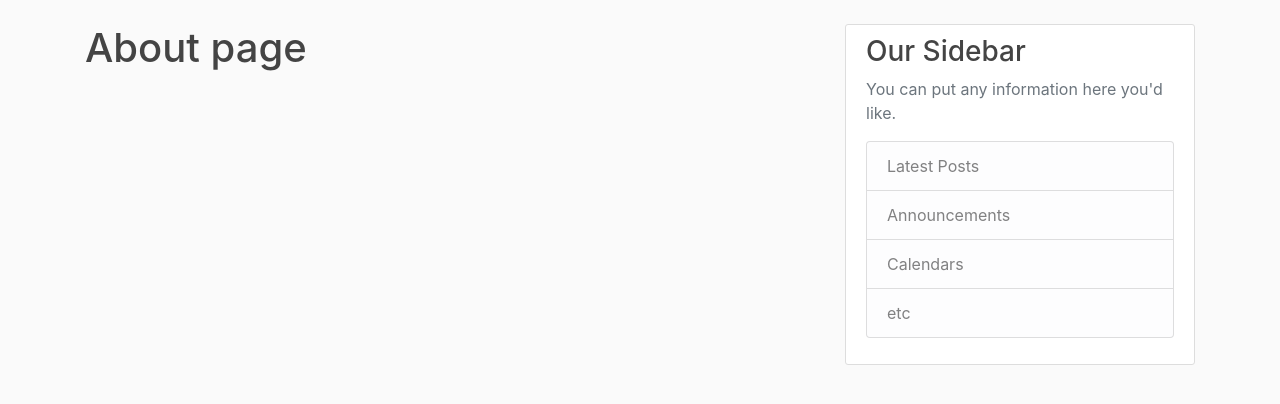
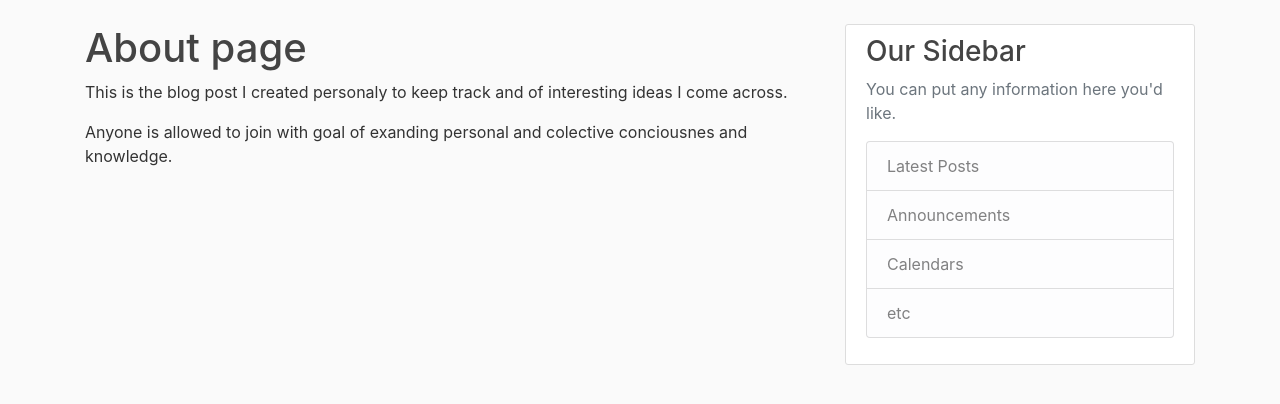
Before and after one commit to AleksandarBuk/Django-Blog, a Django app: page /about/ in a window 1280 px wide. Shown: the part 56-460 px from the top of the page. Run offline with Django 4.2, Linux system fonts and the light colour scheme; some libraries are stand-ins or nearby versions.

Commit message:
Improved password reset, updated about me page

```diff
--- a/MyBlog/blog/templates/blog/about.html
+++ b/MyBlog/blog/templates/blog/about.html
@@ -1,4 +1,8 @@
 {% extends "blog/base.html" %}
 	{% block content %}
 		<h1>About page</h1>
+		<div>
+			<p>This is the blog post I created personaly to keep track and of interesting ideas I come across.</p>
+			<p>Anyone is allowed to join with goal of exanding personal and colective conciousnes and knowledge.</p>
+		</div>
 	{% endblock content %}
```
Also changed, not shown: MyBlog/django_blog/settings.py (+6 -2 lines), MyBlog/db.sqlite3, MyBlog/media/profile_pics/profile_pics/ichimaru.jpg (added).
